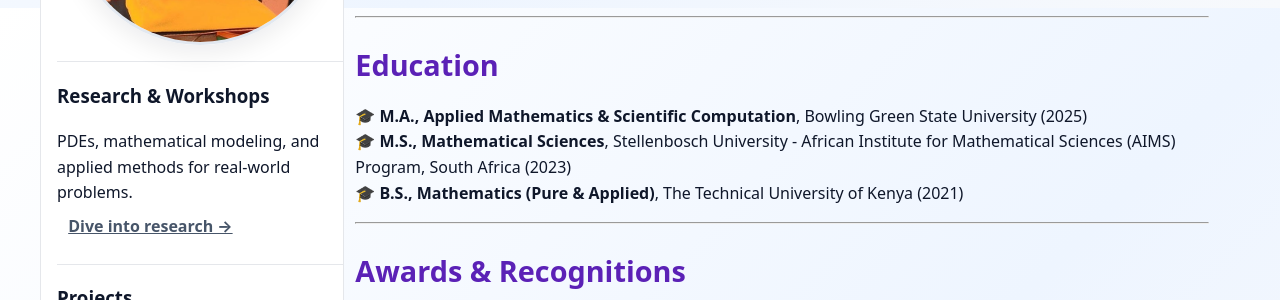
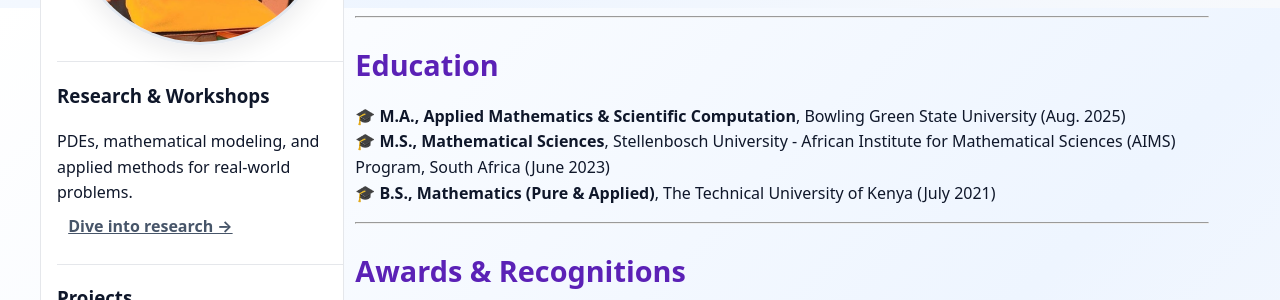
Before and after one commit to SARAH-GAKII/sarah-gakii.github.io, a Jekyll site: the page built from index.md, in a window 1280 px wide and 900 px high, scrolled down 737 px. Shown: the part 155-455 px from the top of the window. Built offline with Jekyll 4.4.1, drawn with Linux system fonts in a browser that asks for light colours.

Commit message:
Update graduation dates in education section

```diff
--- a/index.md
+++ b/index.md
@@ -89,9 +89,9 @@
 ---
 
 ## Education {#education}
-🎓 **M.A., Applied Mathematics & Scientific Computation**, Bowling Green State University (2025)
-🎓 **M.S., Mathematical Sciences**, Stellenbosch University - African Institute for Mathematical Sciences (AIMS) Program, South Africa (2023)
-🎓 **B.S., Mathematics (Pure & Applied)**, The Technical University of Kenya (2021)
+🎓 **M.A., Applied Mathematics & Scientific Computation**, Bowling Green State University (Aug. 2025)
+🎓 **M.S., Mathematical Sciences**, Stellenbosch University - African Institute for Mathematical Sciences (AIMS) Program, South Africa (June 2023)
+🎓 **B.S., Mathematics (Pure & Applied)**, The Technical University of Kenya (July 2021)
 
 ---
 
```
